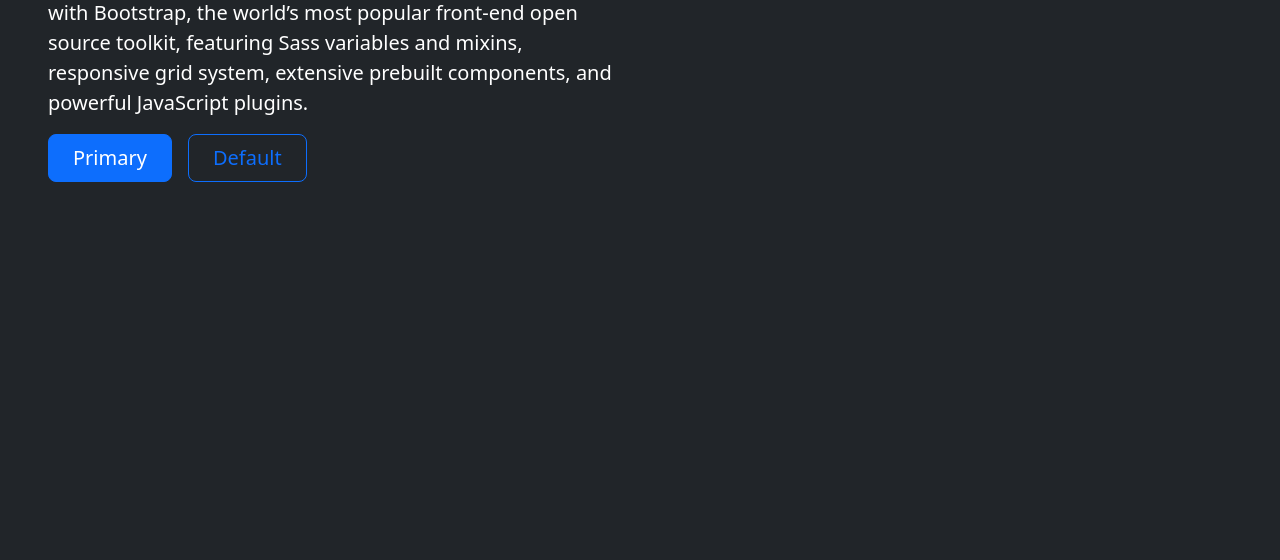
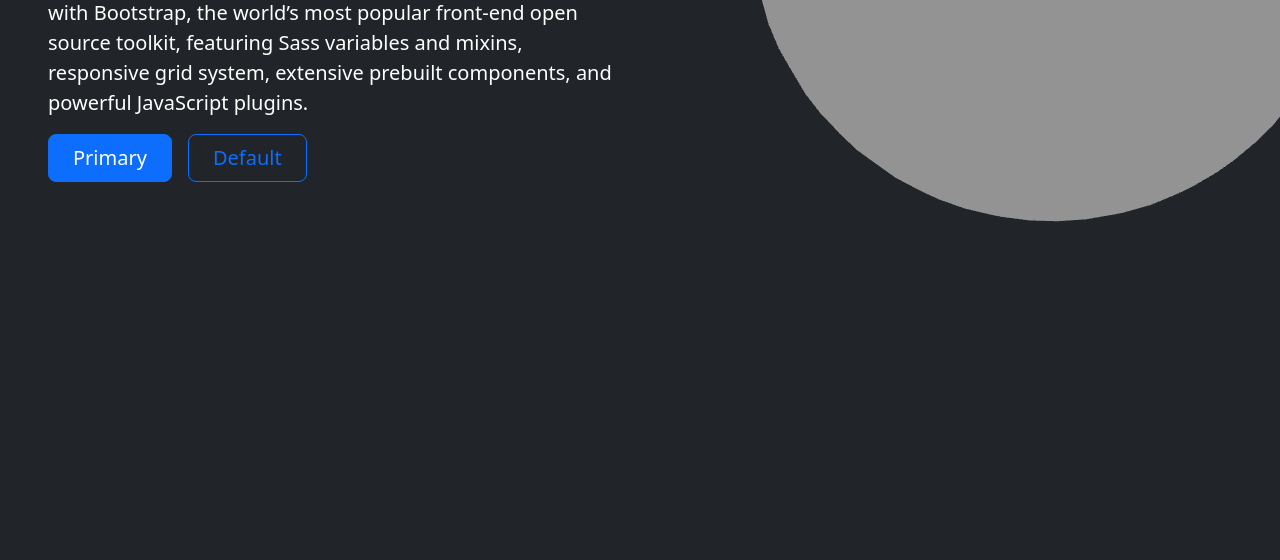
Before and after one commit to sayankundu009/webgl-globe, a website: page public/index.html in a window 1280 px wide. Shown: the part 240-800 px from the top of the page. Drawn offline with nearby package versions, Linux system fonts and the light colour scheme; animation ran at ten frames a second; files whose address does not match are found by name.

Commit message:
updated index.html

```diff
--- a/public/index.html
+++ b/public/index.html
@@ -89,6 +89,6 @@
       ]
     </template>
 
-    <script src="globe.js?containerId=root-globe&jsonTemplateId=globe-data-json&labelTemplateId=globe-label-template"></script>
+    <script src="globe-app.js?containerId=root-globe&jsonTemplateId=globe-data-json&labelTemplateId=globe-label-template"></script>
   </body>
 </html>
```
Also changed, not shown: dist/index.html.
